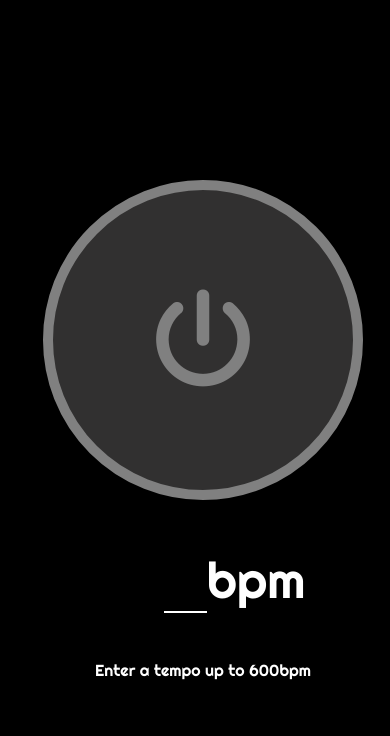
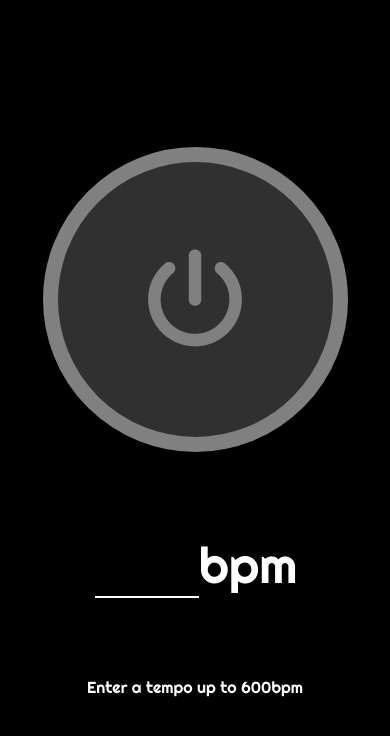
Before and after one commit to benjaminkitson/simplenome, a plain HTML site: page index.html in a window 390 px wide. Drawn offline with Linux system fonts and the light colour scheme.

Commit message:
ui should work on phone ipad etc

```diff
--- a/style.css
+++ b/style.css
@@ -5,6 +5,7 @@
 }
 
 body {
+  margin: 0;
   display: flex;
   flex-direction: column;
   align-items: center;
@@ -15,8 +16,8 @@ body {
 }
 
 .metronome-container {
-  width: 400px;
-  height: 500px;
+  width: 100vw;
+  height: 550px;
   display: flex;
   align-items: center;
   justify-content: space-between;
@@ -32,12 +33,12 @@ body {
   display: flex;
   align-items: center;
   justify-content: center;
-  width: 300px;
-  height: 300px;
+  width: 275px;
+  height: 275px;
   font-size: 100px;
   font-weight: 100;
   color: grey;
-  border: 10px solid grey;
+  border: 15px solid grey;
   border-radius: 999em;
   transition: all 0.2s;
 }
@@ -68,12 +69,12 @@ body {
 
 .on-button:active {
   color: grey;
-  border: 1.5vw solid grey;
+  border: 15px solid grey;
   transition: all 0.2s;
 }
 
 .tempo {
-  width: 10vw;
+  width: 100px;
   text-align: center;
   font-size: 50px;
   background: black;
@@ -88,7 +89,7 @@ body {
   display: flex;
   align-items: center;
   justify-content: space-between;
-  width: 20vw
+  width: 200px;
 }
 
 .bpm {
```
